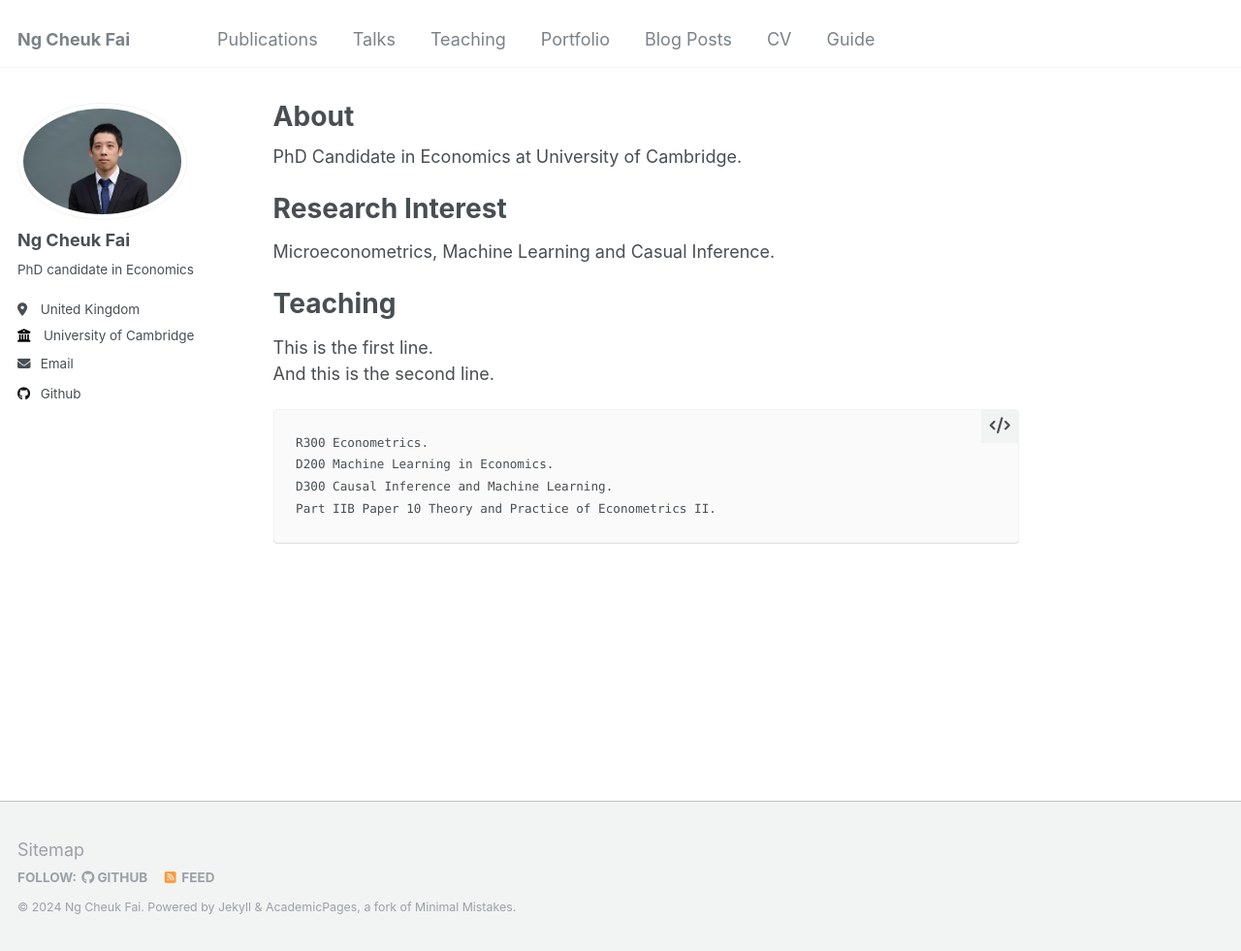
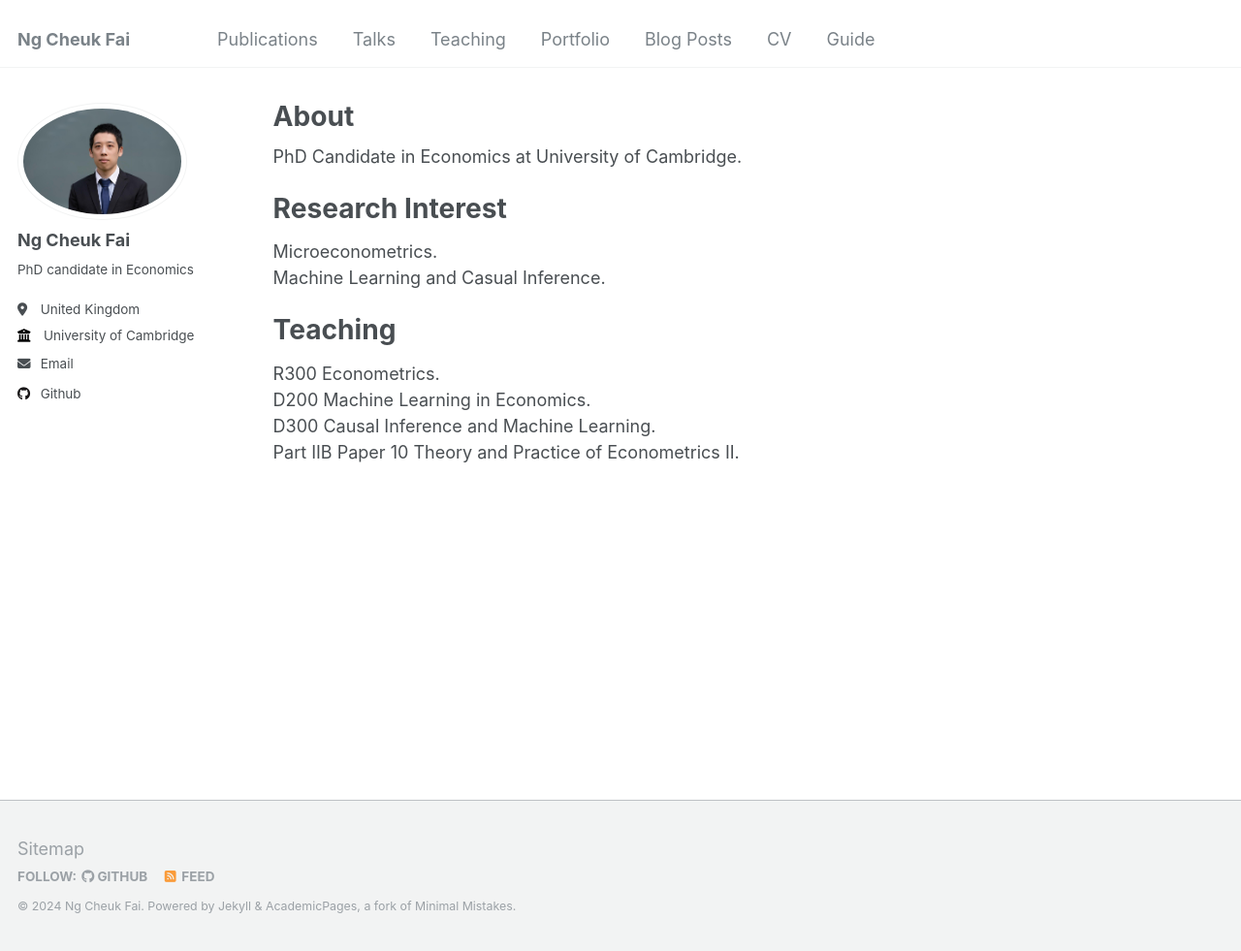
Before and after one commit to ngcheukfai/ngcheukfai.github.io, a Jekyll site: the page built from _pages/about.md, in a window 1280 px wide and 981 px high. Shown: the whole window at 97% size. Built offline with Jekyll 4.4.1, drawn with Linux system fonts in a browser that asks for light colours.

Commit message:
Update about.md

```diff
--- a/_pages/about.md
+++ b/_pages/about.md
@@ -11,12 +11,10 @@ PhD Candidate in Economics at University of Cambridge.
 
 Research Interest
 ======
-Microeconometrics, Machine Learning and Casual Inference.
+<p>Microeconometrics.  <br>Machine Learning and Casual Inference. </p>
 
 Teaching
 ======
-<p>This is the first line.  <br>And this is the second line.</p>
-	R300 Econometrics.
-	D200 Machine Learning in Economics.
-	D300 Causal Inference and Machine Learning.
-	Part IIB Paper 10 Theory and Practice of Econometrics II.
+<p>R300 Econometrics.  <br>D200 Machine Learning in Economics.
+<br>D300 Causal Inference and Machine Learning.
+<br>Part IIB Paper 10 Theory and Practice of Econometrics II.</p>
```
